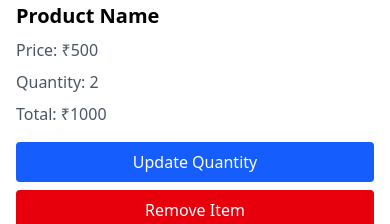
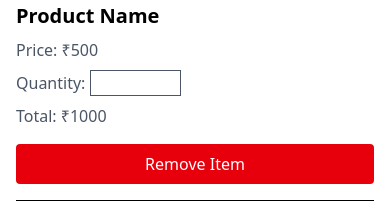
Before and after one commit to ucsmchandu/ecommerce, a React (Vite) app: page /cart in a window 390 px wide. Shown: the part 446-670 px from the top of the page. Built offline with nearby package versions, Linux system fonts and the light colour scheme.

Commit message:
cart context is developed

```diff
--- a/src/App.jsx
+++ b/src/App.jsx
@@ -1,5 +1,6 @@
-import React from 'react'
-import { BrowserRouter as Router,Routes,Route,Link,useNavigate } from 'react-router-dom'
+import React, { useState } from 'react'
+import { BrowserRouter as Router,Routes,Route } from 'react-router-dom'
+import CartContext from './components/Cart-context'
 import Home from './pages/Home'
 import About from './pages/About'
 import Cart from './pages/Cart'
@@ -12,7 +13,9 @@ import Products from './pages/Products'
 import ProductDetails from './pages/Product-details'
 
 const App = () => {
+  const [cart,setCart]=useState([]);
   return (
+    <CartContext.Provider value={{cart,setCart}}>
     <Router>
       <Routes>
         <Route path="/*" element={<MainLayout/>}>
@@ -29,6 +32,7 @@ const App = () => {
         </Route>
       </Routes>
     </Router>
+    </CartContext.Provider>
   )
 }
 
--- /dev/null
+++ b/src/components/Cart-context.jsx
@@ -0,0 +1,5 @@
+import { createContext } from "react";
+   const CartContext = createContext();
+export default CartContext
+//this is the main file that the cart is managed
+//after this we can implement the local storage
--- a/src/components/Products-listings.jsx
+++ b/src/components/Products-listings.jsx
@@ -4,7 +4,7 @@ import ProductCard from './Product-card'
 const ProductsListings = () => {
 
   return (
-    <ul className='grid grid-cols-1 sm:grid-cols-2 md:grid-cols-3 lg:grid-cols-4  justify-items-center gap-10 pt-30 p-4'>
+    <ul className='grid grid-cols-1 sm:grid-cols-2 md:grid-cols-3 lg:grid-cols-4  justify-items-center gap-10 mt-10 p-4'>
    {
     products.map((product)=>(
         <li key={product.id}>
--- a/src/pages/Cart.jsx
+++ b/src/pages/Cart.jsx
@@ -1,6 +1,8 @@
-import React from 'react';
-
+import React, { useContext } from 'react';
+import CartContext from '../components/Cart-context';
 const Cart = () => {
+  const {cart}=useContext(CartContext);
+  console.log(cart);
   return (
     <div className="pt-20">
 
@@ -23,14 +25,14 @@ const Cart = () => {
           <div className="space-y-2">
             <h2 className="text-xl font-semibold">Product Name</h2>
             <p className="text-gray-600">Price: ₹500</p>
-            <p className="text-gray-600">Quantity: 2</p>
+            <p className="text-gray-600">
+              <label htmlFor="quantity">Quantity: </label>
+              <input id='quantity' type="number" min="1" max="300" className='border outline-none'/>
+            </p>
             <p className="text-gray-600">Total: ₹1000</p>
           </div>
             {/* this is for  buttons*/}
           <div className="flex flex-col space-y-2">
-            <button className="px-4 py-2 bg-blue-600 text-white rounded hover:bg-blue-700">
-              Update Quantity
-            </button>
             <button className="px-4 py-2 bg-red-600 text-white rounded hover:bg-red-700">
               Remove Item
             </button>
@@ -47,6 +49,7 @@ const Cart = () => {
         </div>
       </div>
     </div>
+
   );
 };
 
--- a/src/pages/Product-details.jsx
+++ b/src/pages/Product-details.jsx
@@ -1,8 +1,15 @@
-import React from "react";
+import React, { useContext, useState } from "react";
+import CartContext from '../components/Cart-context'
 import ProductsListings from "../components/Products-listings";
 import { useParams } from "react-router-dom";
 import products from '../Products-data.json';
 const ProductDetails = () => {
+  // initializing the cart array object by using the contextApi
+  const {cart,setCart}=useContext(CartContext);
+  //here is the function to add the items into cart
+  const addToCart=(item)=>{
+    setCart([...cart,item]);
+  };
   // taking the url value using params
   const {name}=useParams();
   //checking
@@ -52,7 +59,10 @@ const ProductDetails = () => {
           </div>
           <div>
             {/* add to cart button */}
-            <button className="w-full px-4 py-2 bg-blue-600 text-white rounded hover:bg-blue-700 cursor-pointer">
+            <button
+            // here comes the onclick option to add the product into the cart
+            onClick={()=>addToCart(product)}
+            className="w-full px-4 py-2 bg-blue-600 text-white rounded hover:bg-blue-700 cursor-pointer">
               Add to cart
             </button>
           </div>
@@ -76,7 +86,7 @@ const ProductDetails = () => {
       <div className="flex justify-center">
         <p className="text-lg font-semibold">Related Products</p>
       </div>
-      <div className="-mt-15">
+      <div className="mt-10">
         <ProductsListings/>
       </div>
     </div>
--- a/src/pages/Products.jsx
+++ b/src/pages/Products.jsx
@@ -1,9 +1,15 @@
 import React from 'react'
 import ProductsListings from '../components/Products-listings'
+
 const Products = () => {
   return (
+    <div className='mt-20'>
+      <div className="flex justify-center items-center text-gray-500 bg-gray-200 h-36">
+        <h1 className="text-4xl font-mono">Products</h1>
+      </div>
     <div>
          <ProductsListings/>
+    </div>
     </div>
   )
 }
```
